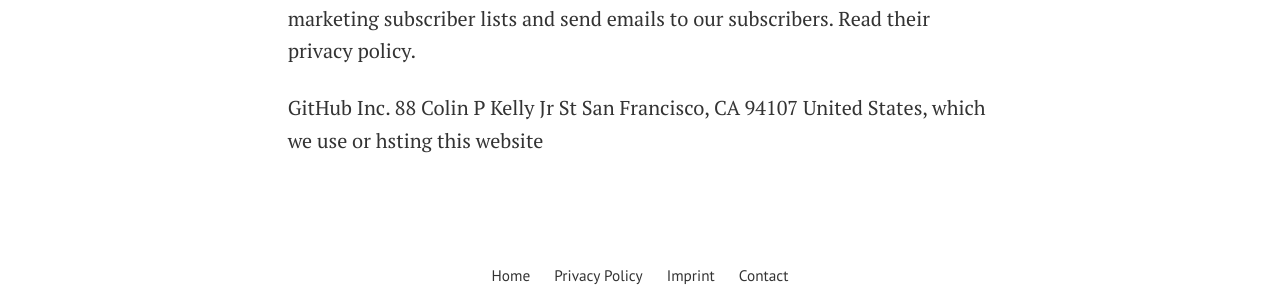
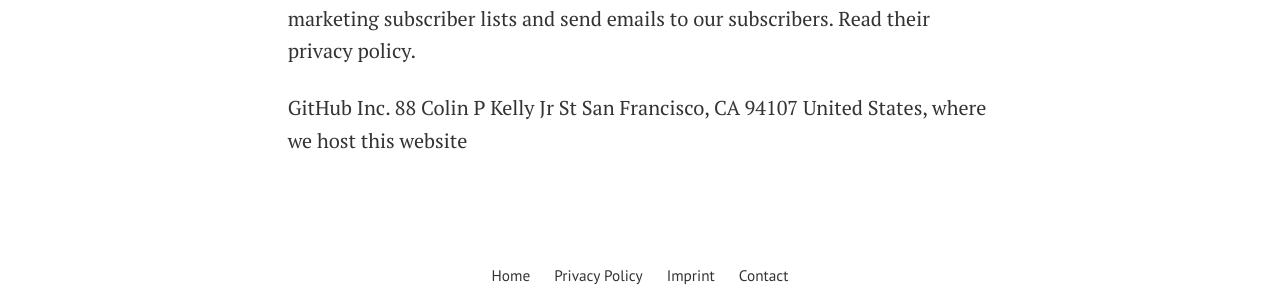
Before and after one commit to eppleton/murderhungry.github.io, a Jekyll site: the page built from pages/privacy-policy.md, in a window 1280 px wide and 900 px high, scrolled down 18003 px. Shown: the part 542-832 px from the top of the window. Built offline with Jekyll 4.4.1, drawn with Linux system fonts in a browser that asks for light colours.

Commit message:
update and formatgithub pages statement

```diff
--- a/pages/privacy-policy.md
+++ b/pages/privacy-policy.md
@@ -264,4 +264,4 @@ We may use the following third-party service providers named below to process an
 
 Mailchimp (The Rocket Science Group, LLC), which we use to manage email marketing subscriber lists and send emails to our subscribers. Read their privacy policy.
 
-GitHub Inc. 88 Colin P Kelly Jr St San Francisco, CA 94107 United States, which we use or hsting this website
+GitHub Inc. 88 Colin P Kelly Jr St San Francisco, CA 94107 United States, where we host this website
```
